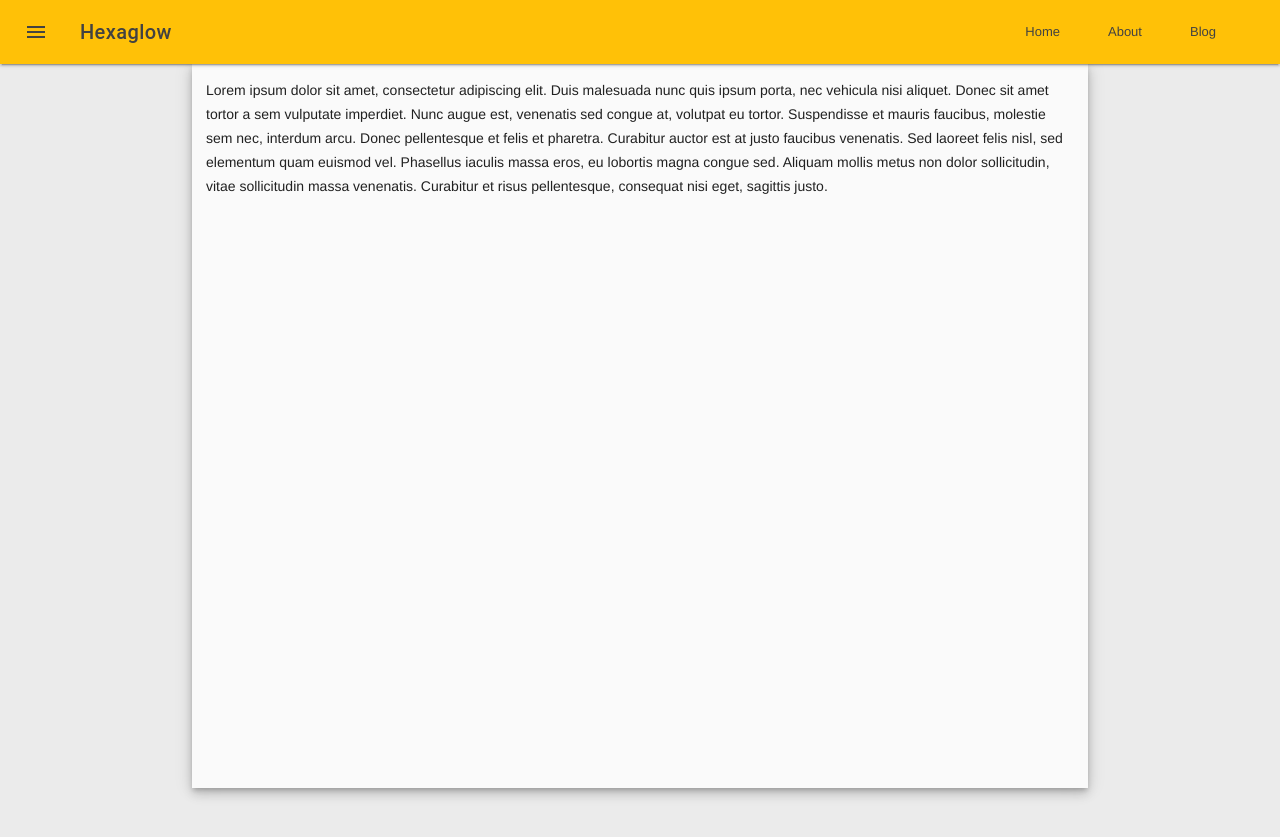
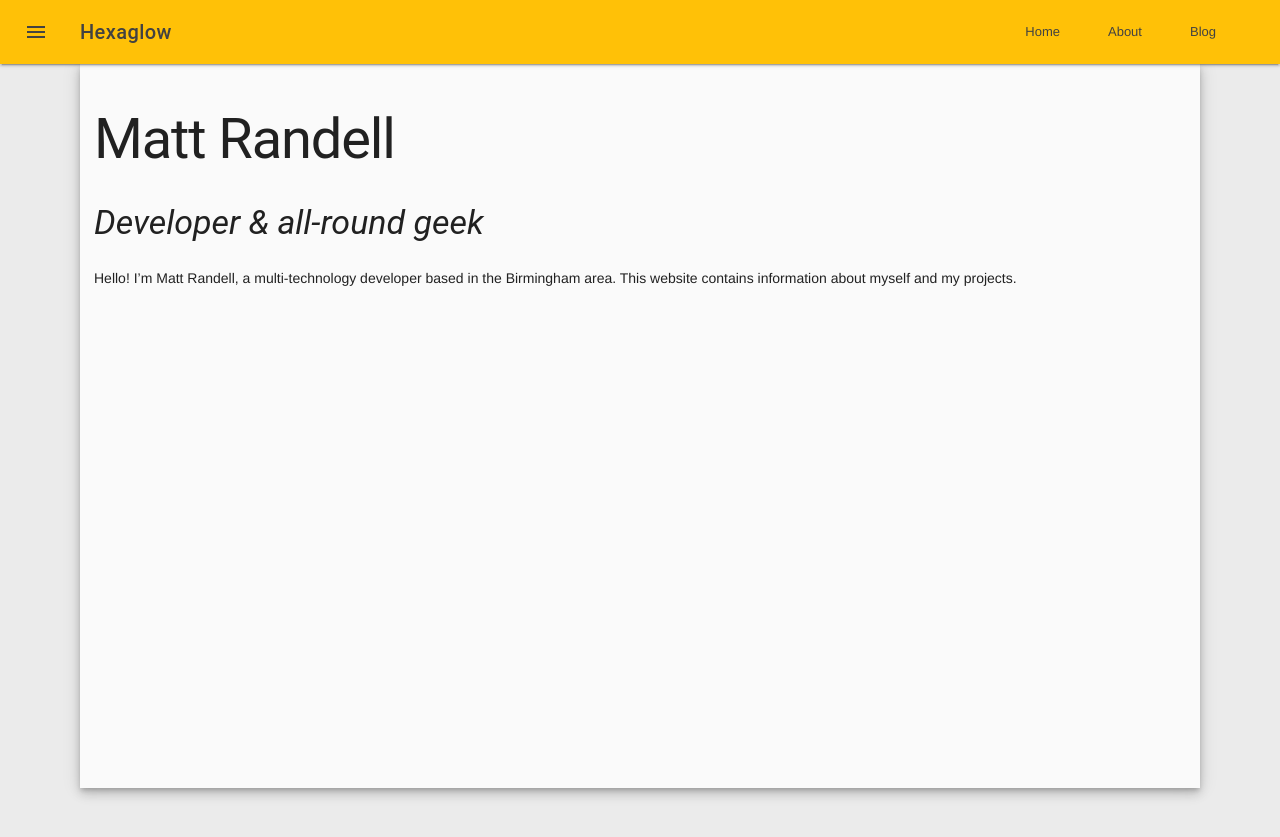
Before and after one commit to hexaglow/hexaglow.github.io, a Jekyll site: the page built from index.md, in a window 1280 px wide. Shown: the top 837 px of the page. Built offline with Jekyll 4.4.1, drawn with Linux system fonts in a browser that asks for light colours.

Commit message:
Working towards live content.

```diff
--- a/_config.yml
+++ b/_config.yml
@@ -1,7 +1,7 @@
-markdown: kramdown
 kramdown:
-    input: GFM
+  input: GFM
+  hard_wrap: false
 
 contact_details:
-    twitter: hexaglow
-    email: matt@hexaglow.com
+  twitter: hexaglow
+  email: matt@hexaglow.com
--- a/_sass/constants.scss
+++ b/_sass/constants.scss
@@ -1,4 +1,4 @@
-$max-width: 64rem;
+$max-width: 80rem;
 $footer-height: 8rem;
 
 $layout-farbg-color: #EBEBEB;
--- /dev/null
+++ b/css/body.scss
@@ -0,0 +1,6 @@
+main {
+  :matches(h1, h2, h3, h4, h5, h6) + :matches(h1, h2, h3, h4, h5, h6) {
+    margin-bottom: 0;
+    padding-bottom: 0;
+  }
+}
--- a/index.md
+++ b/index.md
@@ -1,7 +1,11 @@
 ---
-title: How much wood would a woodchuck chuck if a woodchuck could chuck wood
+title: Home
 layout: header_special_article
 ---
 
+# Matt Randell
 
-Lorem ipsum dolor sit amet, consectetur adipiscing elit. Duis malesuada nunc quis ipsum porta, nec vehicula nisi aliquet. Donec sit amet tortor a sem vulputate imperdiet. Nunc augue est, venenatis sed congue at, volutpat eu tortor. Suspendisse et mauris faucibus, molestie sem nec, interdum arcu. Donec pellentesque et felis et pharetra. Curabitur auctor est at justo faucibus venenatis. Sed laoreet felis nisl, sed elementum quam euismod vel. Phasellus iaculis massa eros, eu lobortis magna congue sed. Aliquam mollis metus non dolor sollicitudin, vitae sollicitudin massa venenatis. Curabitur et risus pellentesque, consequat nisi eget, sagittis justo.
+### *Developer & all-round geek*
+
+Hello! I'm Matt Randell, a multi-technology developer based in the Birmingham area.
+This website contains information about myself and my projects.
```
Also changed, not shown: css/header.scss (indentation only).
